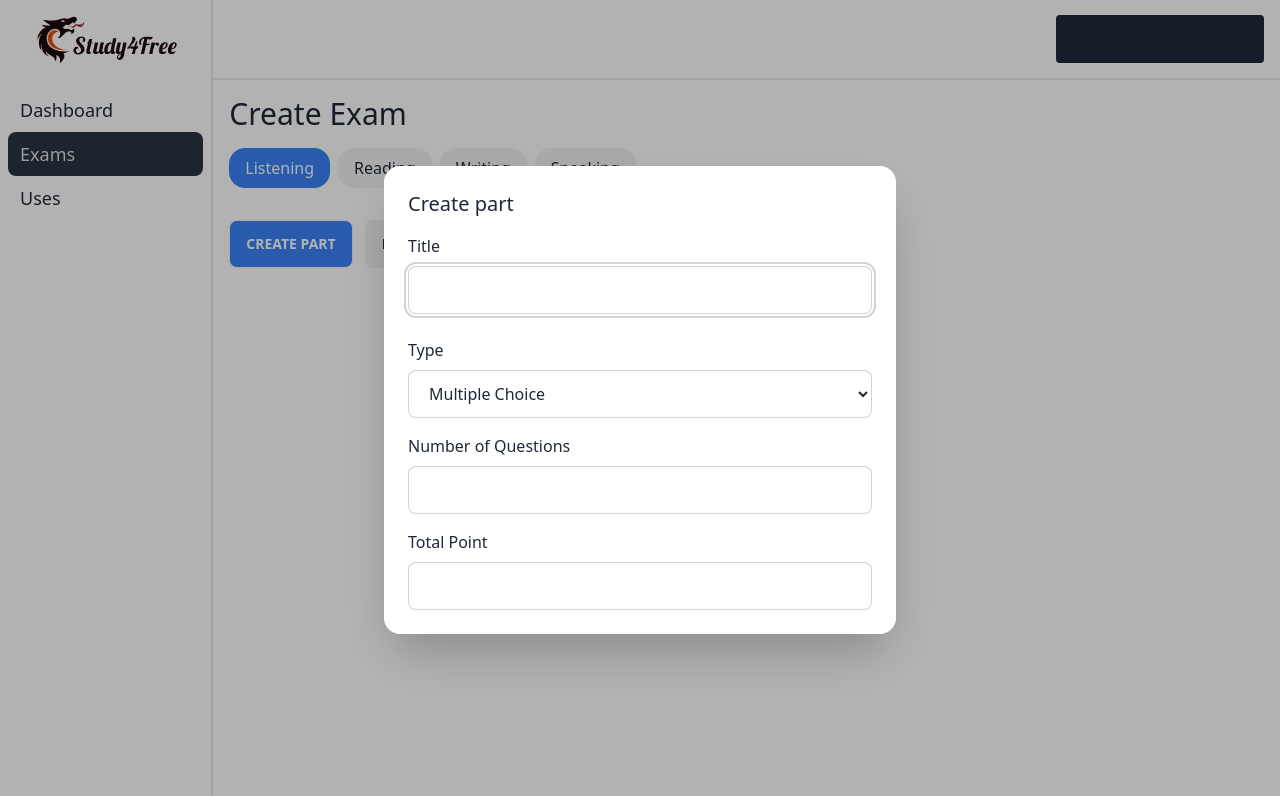
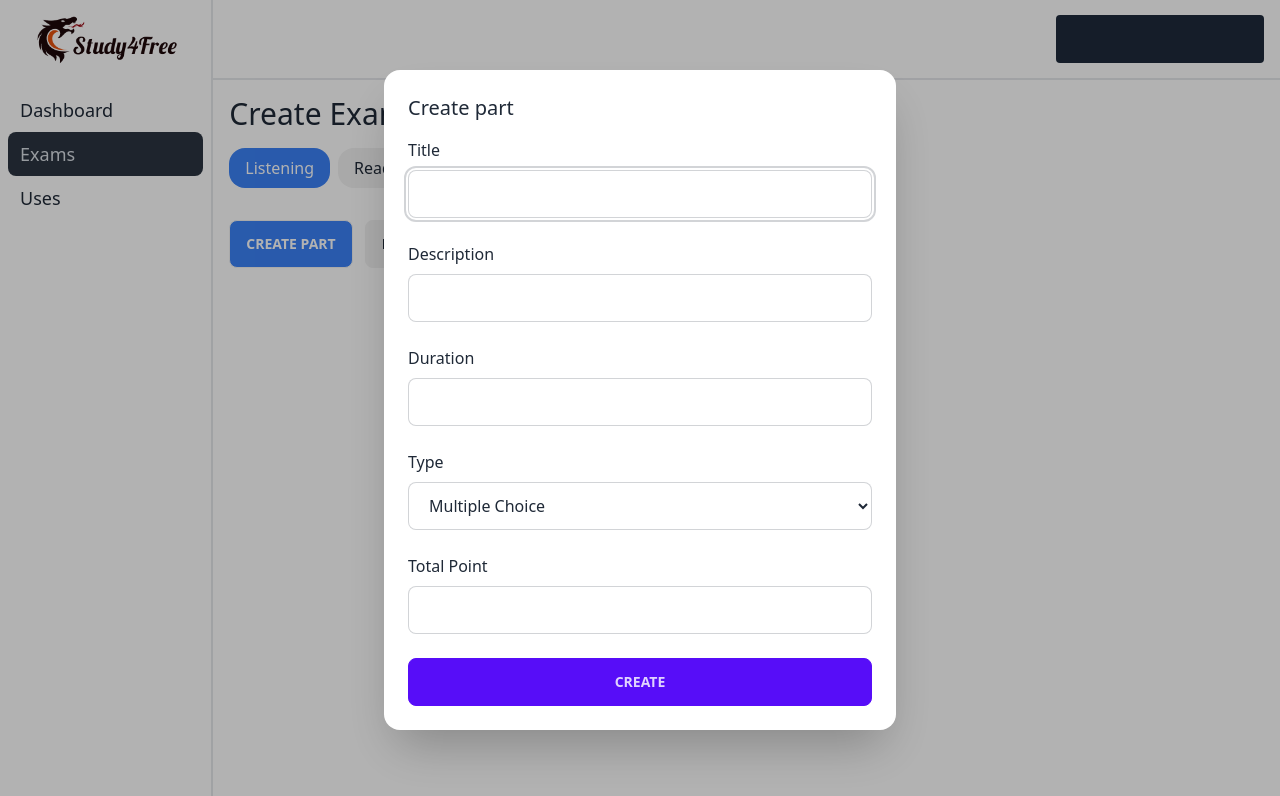
Before and after one commit to luantran2k/study4free, a React (Vite) app: page /admin/exams/new in a window 1280 px wide. Both pictures are taken after a click on the button "CREATE PART". Shown: the top 796 px of the page. Built offline with nearby package versions, Linux system fonts and the light colour scheme.

Commit message:
add validation for create part form

```diff
--- a/src/components/admin/Exams/CreatePartForm/index.tsx
+++ b/src/components/admin/Exams/CreatePartForm/index.tsx
@@ -1,28 +1,14 @@
+import { yupResolver } from '@hookform/resolvers/yup';
 import { useForm } from 'react-hook-form';
-import { yupResolver } from '@hookform/resolvers/yup';
-import * as yup from 'yup';
-
-type FormData = {
-  title: string;
-  type: string;
-  numberOfQuestions: number;
-  totalPoint: number;
-};
-
-const schema = yup.object({
-  title: yup.string().min(2).required(),
-  type: yup.string().required(),
-  numberOfQuestions: yup.number().required(),
-  totalPoint: yup.number().required(),
-});
+import { CreatePartFormData, createPartSchema } from '../../../../schemas/part';
 
 function CreatePartForm() {
   const {
     register,
     handleSubmit,
     formState: { errors },
-  } = useForm<FormData>({
-    resolver: yupResolver(schema),
+  } = useForm<CreatePartFormData>({
+    resolver: yupResolver(createPartSchema),
     reValidateMode: 'onBlur',
   });
   const onSubmit = handleSubmit((data) => console.log(data));
@@ -35,7 +21,21 @@ function CreatePartForm() {
       <div>
         <label>Title</label>
         <input className="input input-bordered" {...register('title')} />
-        <p>{errors.title?.message}</p>
+        <p className="text-error">{errors.title?.message}</p>
+      </div>
+      <div>
+        <label>Description</label>
+        <input className="input input-bordered" {...register('description')} />
+        <p className="text-error">{errors.description?.message}</p>
+      </div>
+      <div>
+        <label>Duration</label>
+        <input
+          type="number"
+          className="input input-bordered"
+          {...register('duration')}
+        />
+        <p className="text-error">{errors.duration?.message}</p>
       </div>
       <div>
         <label>Type</label>
@@ -49,18 +49,19 @@ function CreatePartForm() {
           <option value="Sentence completion">Sentence completion</option>
           <option value="Summary completion">Summary completion</option>
         </select>
+        <p className="text-error">{errors.type?.message}</p>
       </div>
-      <div>
-        <label>Number of Questions</label>
-        <input
-          className="input input-bordered"
-          {...register('numberOfQuestions')}
-        />
-      </div>
+
       <div>
         <label>Total Point</label>
-        <input className="input input-bordered" {...register('totalPoint')} />
+        <input
+          type="number"
+          className="input input-bordered"
+          {...register('totalPoints')}
+        />
+        <p className="text-error">{errors.totalPoints?.message}</p>
       </div>
+      <button className="btn btn-primary">Create</button>
     </form>
   );
 }
--- a/src/interfaces/Answer.ts
+++ b/src/interfaces/Answer.ts
@@ -1,4 +1,4 @@
 export default interface IAnswer {
-  id: number;
+  id: string;
   answer: string;
 }
--- a/src/interfaces/Exam.ts
+++ b/src/interfaces/Exam.ts
@@ -1,14 +1,19 @@
-import IQuestion from './Question';
+import IExamSection from './ExamSection';
 
 export default interface IExam {
-  id: number;
+  id: string;
   title: string;
   description: string;
   duration: number;
   type: string;
   price: number;
   image: string;
-  questions: IQuestion[];
+  sections: {
+    listening: IExamSection;
+    reading: IExamSection;
+    writing: IExamSection;
+    speaking: IExamSection;
+  };
   createdAt: string;
   updatedAt: string;
 }
--- /dev/null
+++ b/src/interfaces/ExamSection.ts
@@ -0,0 +1,7 @@
+import IPart from './Part';
+
+export default interface IExamSection {
+  name: string;
+  description: string;
+  parts: IPart[];
+}
--- /dev/null
+++ b/src/interfaces/Part.ts
@@ -0,0 +1,11 @@
+import IQuestion from './Question';
+
+export default interface IPart {
+  id: string;
+  title: string;
+  description: string;
+  duration: number;
+  type: string;
+  totalPoints: number;
+  questions: IQuestion[];
+}
--- a/src/interfaces/Question.ts
+++ b/src/interfaces/Question.ts
@@ -1,7 +1,7 @@
 import IAnswer from './Answer';
 
 export default interface IQuestion {
-  id: number;
+  id: string;
   question: string;
   answer: IAnswer[];
 }
--- a/src/interfaces/User.ts
+++ b/src/interfaces/User.ts
@@ -1,5 +1,5 @@
 export default interface IUser {
-  id: number;
+  id: string;
   username: string;
   email: string;
 }
--- a/src/pages/Admin/Exams/EditExam/index.tsx
+++ b/src/pages/Admin/Exams/EditExam/index.tsx
@@ -40,7 +40,7 @@ function EditExam() {
         >
           <CreatePartForm />
         </Modal>
-        <Link to="/admin/exams" className="btn ">
+        <Link to="/admin/exams" className="btn">
           Back
         </Link>
       </div>
--- /dev/null
+++ b/src/schemas/part.ts
@@ -0,0 +1,22 @@
+import * as Yup from 'yup';
+import IPart from '../interfaces/Part';
+export type CreatePartFormData = Pick<
+  IPart,
+  'title' | 'description' | 'duration' | 'type' | 'totalPoints'
+>;
+export const createPartSchema: Yup.ObjectSchema<CreatePartFormData> =
+  Yup.object({
+    title: Yup.string()
+      .min(5, 'Title must be at least 5 characters')
+      .required('Title points is required'),
+    description: Yup.string().required('Description is required'),
+    duration: Yup.number()
+      .typeError('Please enter a duration. The field cannot be left blank.')
+      .positive('Must be a positive number.')
+      .required('Duration is required'),
+    type: Yup.string().required(),
+    totalPoints: Yup.number()
+      .typeError('Please enter a total points. The field cannot be left blank.')
+      .positive('Must be a positive number.')
+      .required('Total points is required'),
+  });
--- /dev/null
+++ b/src/store/slices/examSlice.ts
@@ -0,0 +1,7 @@
+import IExam from '../../interfaces/Exam';
+import IQuestion from '../../interfaces/Question';
+
+export default interface IExamSliceState
+  extends Pick<IExam, 'title' | 'description' | 'type'> {
+  questions: IQuestion[];
+}
```
